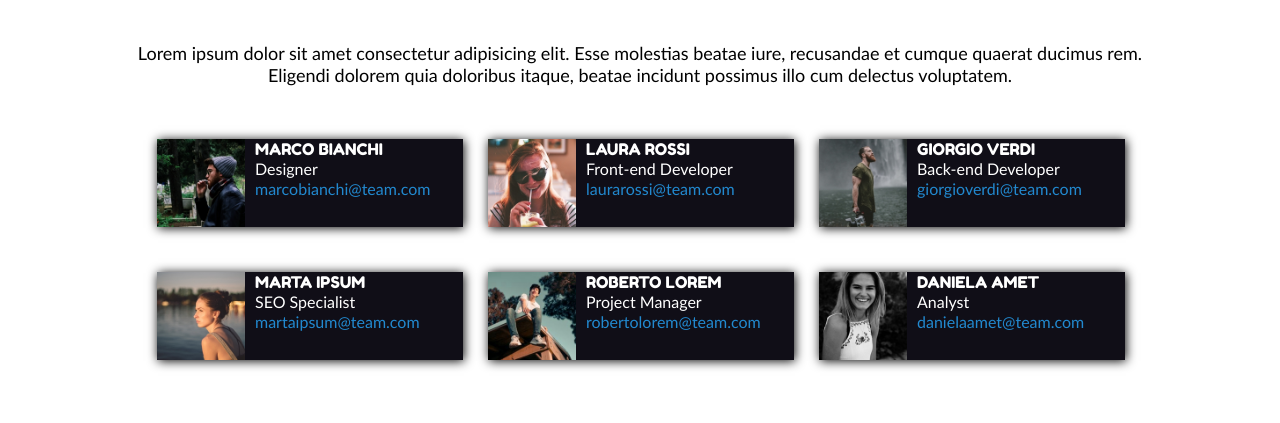
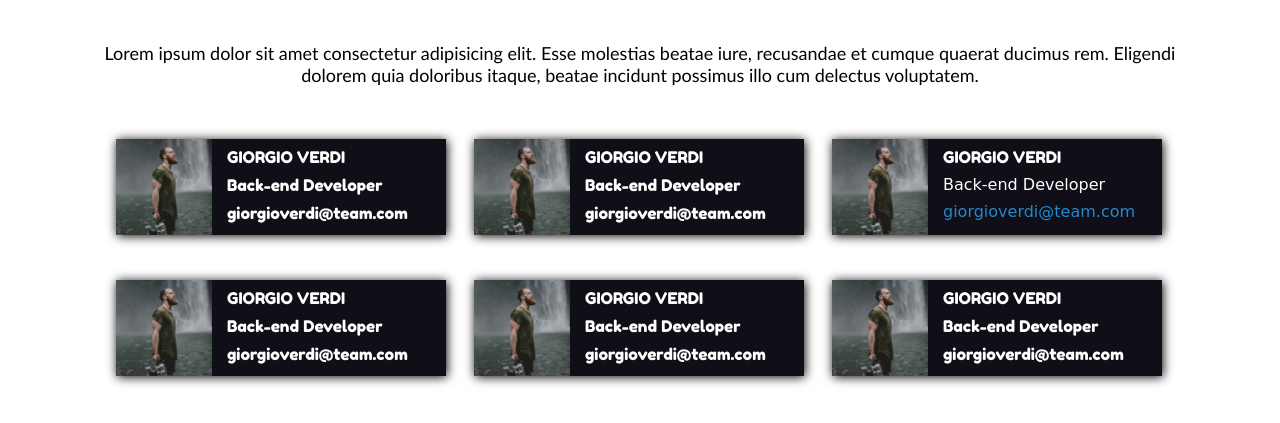
Before and after one commit to FabrizioFavia/html-css-float-cards, a plain HTML site: page index.html in a window 1280 px wide. Shown: the part 73-496 px from the top of the page. Drawn offline with Linux system fonts and the light colour scheme; a web font is replaced by a local one.

Commit message:
fix(section): fix card structure. style(section): change font

```diff
--- a/css/style.css
+++ b/css/style.css
@@ -15,7 +15,7 @@ header :only-child{
 }
 
 .mainContainer{
-    max-width: 1020px;
+    max-width: 1100px;
     margin: 45px auto;
 }
 
@@ -30,42 +30,42 @@ section p{
     width: 100%;
 }
 
-.smallContainer{
+.card{
     width: 30%;
-    height: 5.5rem;
+    height: 6rem;
     margin-top: 35px;
     margin-bottom: 10px;
     background-color: #100E17;
     float: right;
-    margin-right: 25px;
+    margin-right: 28px;
     box-shadow: 0.5px 0.5px 10px;
 }
 
-.smallContainer :not(.name, img){
-    margin-left: 10px;
-    font-family:'Gill Sans', 'Gill Sans MT', Calibri, 'Trebuchet MS', sans-serif;
-    color: white;
-    margin-top: 10px;
+.info{
+    margin-top: 8px;
 }
 
-.name {
-    margin-left: 10px;
-    font-family: 'Fredoka One', cursive;
+.info :not(.name, img){
+    margin-left: 15px;
+    font-family: 'Tilt Neon', cursive;
     color: white;
     margin-top: 10px;
 
 }
 
-.smallContainer :last-child{
+.info > .name {
+    margin-left: 15px;
+    font-family: 'Fredoka One', cursive;
+    color: white;
+    margin-top: 10px;
+    margin-bottom: 10px;
+}
+
+.info .mail{
     color: #2289CF;
 }
 
 img{
-    width: 5.5rem;
+    width: 6rem;
     float: left;
 }
-
-
-.job{
-    display: block;
-}
--- a/index.html
+++ b/index.html
@@ -2,6 +2,9 @@
 <html lang="en">
 <head>
     <link rel="stylesheet" href="./css/style.css">
+    <link rel="preconnect" href="https://fonts.googleapis.com">
+    <link rel="preconnect" href="https://fonts.gstatic.com" crossorigin>
+    <link href="https://fonts.googleapis.com/css2?family=Tilt+Neon&display=swap" rel="stylesheet">
     <link rel="preconnect" href="https://fonts.googleapis.com">
     <link rel="preconnect" href="https://fonts.gstatic.com" crossorigin>
     <link href="https://fonts.googleapis.com/css2?family=Fredoka+One&display=swap" rel="stylesheet">
@@ -27,62 +30,108 @@
 
             <!-- sezione 2 -->
             <section class="midContainer">
-                <div class="smallContainer">
+
+                <div class="card">
                     <img src="./img/male2.png" alt="prima immagine">
-                    <span class="name">GIORGIO VERDI</span>
-                    <br>
-                    <span>Back-end Developer</span>
-                    <br>
-                    <span>giorgioverdi@team.com</span>
+
+                    <div class="info">
+                        <span class="name">GIORGIO VERDI</span>
+                    </div>
+
+                    <div class="info">
+                        <span class="job">Back-end Developer</span>
+                    </div>
+
+                    <div class="info">
+                        <span class="mail">giorgioverdi@team.com</span>
+                    </div>
                 </div>
 
-                <div class="smallContainer">
-                    <img src="./img/female1.png" alt="prima immagine">
-                    <span class="name">LAURA ROSSI</span>
-                    <br>
-                    <span>Front-end Developer</span>
-                    <br>
-                    <span>laurarossi@team.com</span>
+                <div class="card">
+                    <img src="./img/male2.png" alt="prima immagine">
+
+                    <div class="info">
+                        <span class="name">GIORGIO VERDI</span>
+                    </div>
+
+                    <div class="info">
+                        <span class="name">Back-end Developer</span>
+                    </div>
+
+                    <div class="info">
+                        <span class="name">giorgioverdi@team.com</span>
+                    </div>
                 </div>
 
-                <div class="smallContainer">
-                    <img src="./img/male1.png" alt="prima immagine">
-                    <span class="name">MARCO BIANCHI</span>
-                    <br>
-                    <span>Designer</span>
-                    <br>
-                    <span>marcobianchi@team.com</span>
+                <div class="card">
+                    <img src="./img/male2.png" alt="prima immagine">
+
+                    <div class="info">
+                        <span class="name">GIORGIO VERDI</span>
+                    </div>
+
+                    <div class="info">
+                        <span class="name">Back-end Developer</span>
+                    </div>
+
+                    <div class="info">
+                        <span class="name">giorgioverdi@team.com</span>
+                    </div>
                 </div>
-            </section>
+
 
             <!-- sezione 3 -->
             <section class="midContainer">
-                <div class="smallContainer">
-                    <img src="./img/female3.png" alt="prima immagine">
-                    <span class="name">DANIELA AMET</span>
-                    <br>
-                    <span>Analyst</span>
-                    <br>
-                    <span>danielaamet@team.com</span>
+                <div class="card">
+                    <img src="./img/male2.png" alt="prima immagine">
+
+                    <div class="info">
+                        <span class="name">GIORGIO VERDI</span>
+                    </div>
+
+                    <div class="info">
+                        <span class="name">Back-end Developer</span>
+                    </div>
+
+                    <div class="info">
+                        <span class="name">giorgioverdi@team.com</span>
+                    </div>
                 </div>
 
-                <div class="smallContainer">
-                    <img src="./img/male3.png" alt="prima immagine">
-                    <span class="name">ROBERTO LOREM</span>
-                    <br>
-                    <span>Project Manager</span>
 
-                    <span>robertolorem@team.com</span>
+                <div class="card">
+                    <img src="./img/male2.png" alt="prima immagine">
+
+                    <div class="info">
+                        <span class="name">GIORGIO VERDI</span>
+                    </div>
+
+                    <div class="info">
+                        <span class="name">Back-end Developer</span>
+                    </div>
+
+                    <div class="info">
+                        <span class="name">giorgioverdi@team.com</span>
+                    </div>
                 </div>
 
-                <div class="smallContainer">
-                    <img src="./img/female2.png" alt="prima immagine">
-                    <span class="name">MARTA IPSUM</span>
-                    <br>
-                    <span>SEO Specialist</span>
-                    <br>
-                    <span>martaipsum@team.com</span>
+
+                <div class="card">
+                    <img src="./img/male2.png" alt="prima immagine">
+
+                    <div class="info">
+                        <span class="name">GIORGIO VERDI</span>
+                    </div>
+
+                    <div class="info">
+                        <span class="name">Back-end Developer</span>
+                    </div>
+
+                    <div class="info">
+                        <span class="name">giorgioverdi@team.com</span>
+                    </div>
                 </div>
+
             </section>
         </div>
     </main>
```
